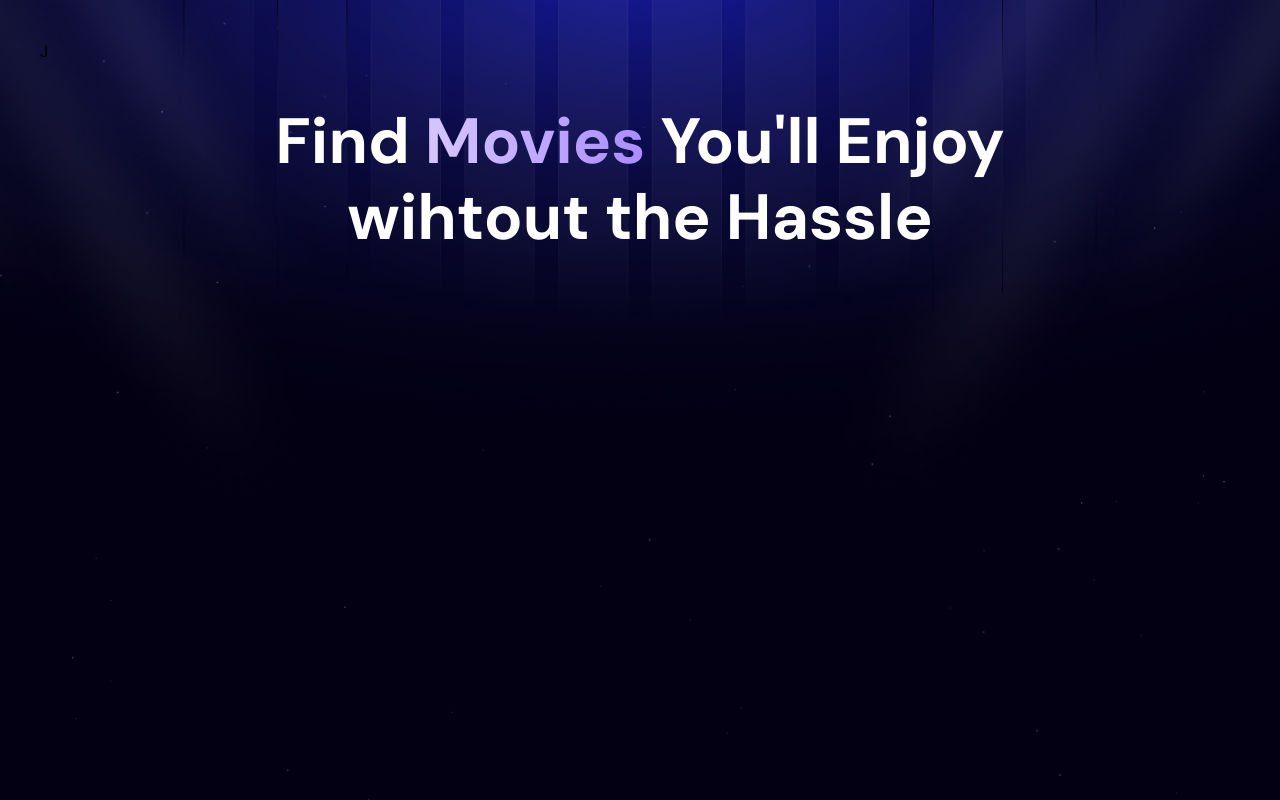
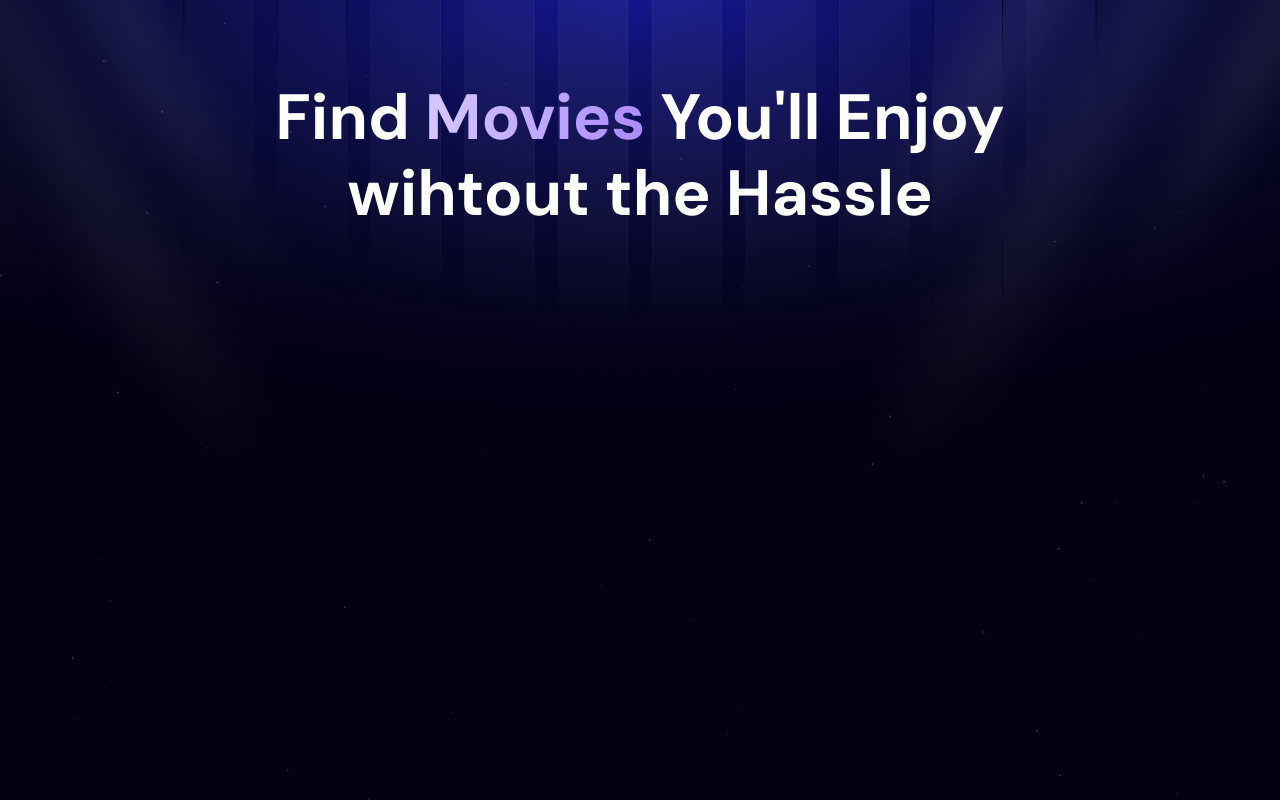
Before and after one commit to BogdanKuzyk/movie-app, a React (Vite) app: page / in a window 1280 px wide. Built offline with nearby package versions, Linux system fonts and the light colour scheme.

Commit message:
Clean Code

```diff
--- a/src/App.jsx
+++ b/src/App.jsx
@@ -5,7 +5,6 @@ function App() {
     <main>
       <div className="pattern"></div>
       <div className="wrapper">
-        J
         <header>
           <h1>
             Find <span className="text-gradient">Movies</span> You'll Enjoy
```
